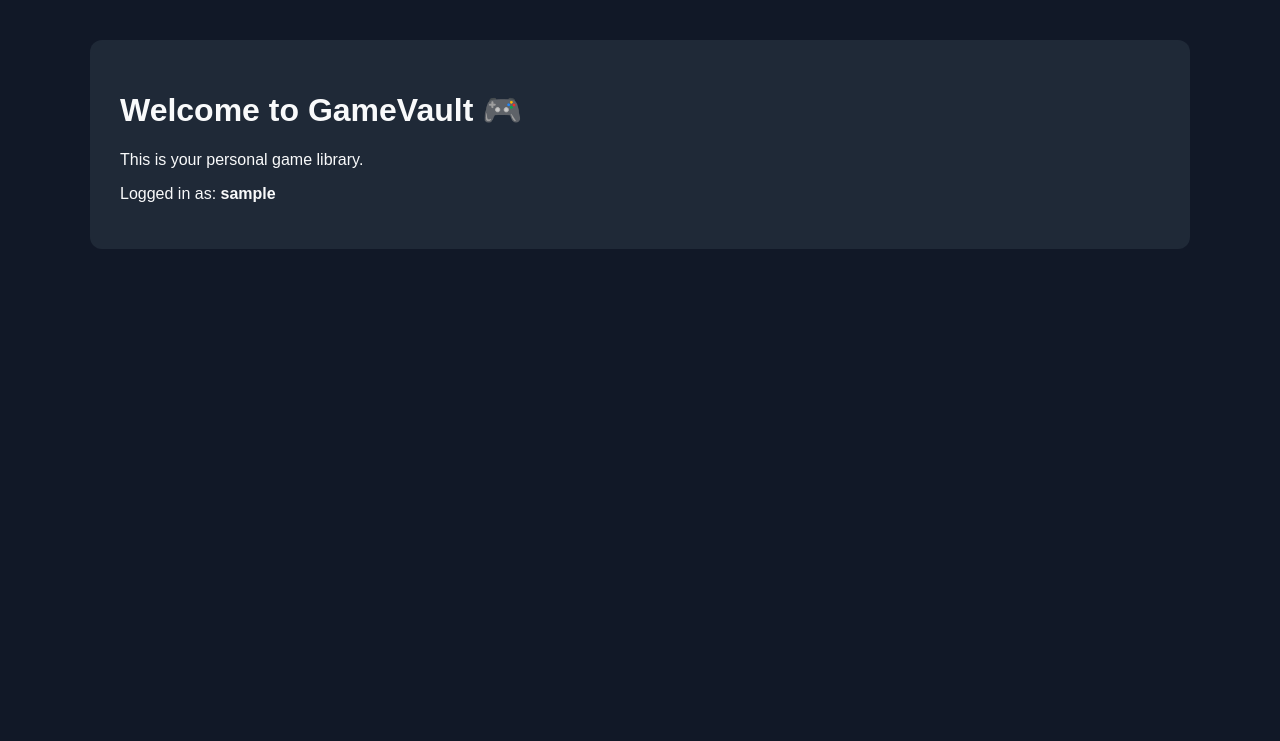
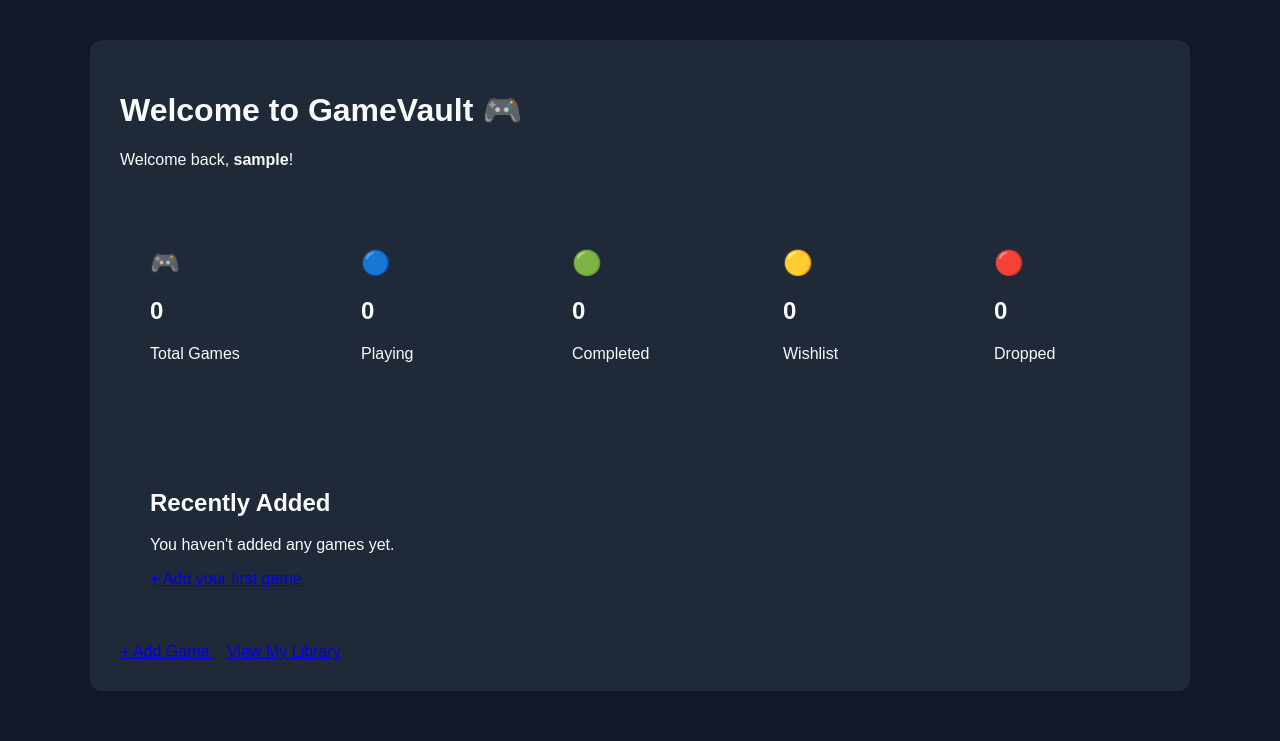
Before and after one commit to MahinChowdhury25/GamerVault, a Django app: page / in a window 1280 px wide. Shown: the part 59-800 px from the top of the page. Run offline with Django 5.2, Linux system fonts and the light colour scheme; the visitor is signed in with stand-in values (Sample User, id 1); data that the repository does not hold is empty.

Commit message:
Add dashboard statistics and recent games

```diff
--- a/games/templates/games/dashboard.html
+++ b/games/templates/games/dashboard.html
@@ -5,16 +5,112 @@
 {% block content %}
 
 <div class="card">
+
     <h1>Welcome to GameVault 🎮</h1>
 
     <p>
-        This is your personal game library.
+        Welcome back,
+        <strong>{{ user.username }}</strong>!
     </p>
 
-    <p>
-        Logged in as:
-        <strong>{{ user.username }}</strong>
-    </p>
+    <div style="
+        display: grid;
+        grid-template-columns: repeat(auto-fit, minmax(180px, 1fr));
+        gap: 15px;
+        margin-top: 30px;
+    ">
+
+        <div class="card">
+            <h2>🎮</h2>
+            <h2>{{ total_games }}</h2>
+            <p>Total Games</p>
+        </div>
+
+        <div class="card">
+            <h2>🔵</h2>
+            <h2>{{ playing_count }}</h2>
+            <p>Playing</p>
+        </div>
+
+        <div class="card">
+            <h2>🟢</h2>
+            <h2>{{ completed_count }}</h2>
+            <p>Completed</p>
+        </div>
+
+        <div class="card">
+            <h2>🟡</h2>
+            <h2>{{ wishlist_count }}</h2>
+            <p>Wishlist</p>
+        </div>
+
+        <div class="card">
+            <h2>🔴</h2>
+            <h2>{{ dropped_count }}</h2>
+            <p>Dropped</p>
+        </div>
+
+    </div>
+
+    <div class="card" style="margin-top: 30px;">
+
+        <h2>Recently Added</h2>
+
+        {% if recent_games %}
+
+            {% for entry in recent_games %}
+
+                <div style="
+                    padding: 15px 0;
+                    border-bottom: 1px solid #374151;
+                ">
+
+                    <h3>
+                        {{ entry.game.title }}
+                    </h3>
+
+                    <p>
+                        Status:
+                        {{ entry.get_status_display }}
+                    </p>
+
+                    <p>
+                        Completion:
+                        {{ entry.completion }}%
+                    </p>
+
+                </div>
+
+            {% endfor %}
+
+        {% else %}
+
+            <p>
+                You haven't added any games yet.
+            </p>
+
+            <a href="{% url 'add_game' %}">
+                + Add your first game
+            </a>
+
+        {% endif %}
+
+    </div>
+
+    <div style="margin-top: 25px;">
+
+        <a href="{% url 'add_game' %}">
+            + Add Game
+        </a>
+
+        &nbsp;&nbsp;
+
+        <a href="{% url 'library' %}">
+            View My Library
+        </a>
+
+    </div>
+
 </div>
 
 {% endblock %}
--- a/games/views.py
+++ b/games/views.py
@@ -69,14 +69,53 @@ def login_view(request):
     return render(request, "games/login.html")
 
 
-@login_required
-def dashboard_view(request):
-    return render(request, "games/dashboard.html")
-
-
 def logout_view(request):
     logout(request)
     return redirect("login")
+
+
+@login_required
+def dashboard_view(request):
+    game_entries = request.user.game_entries.all()
+
+    total_games = game_entries.count()
+
+    playing_count = game_entries.filter(
+        status="playing"
+    ).count()
+
+    completed_count = game_entries.filter(
+        status="completed"
+    ).count()
+
+    wishlist_count = game_entries.filter(
+        status="wishlist"
+    ).count()
+
+    dropped_count = game_entries.filter(
+        status="dropped"
+    ).count()
+
+    recent_games = game_entries.select_related(
+        "game",
+        "game__genre",
+        "game__platform",
+    )[:5]
+
+    context = {
+        "total_games": total_games,
+        "playing_count": playing_count,
+        "completed_count": completed_count,
+        "wishlist_count": wishlist_count,
+        "dropped_count": dropped_count,
+        "recent_games": recent_games,
+    }
+
+    return render(
+        request,
+        "games/dashboard.html",
+        context,
+    )
 
 
 @login_required
@@ -165,6 +204,7 @@ def library_view(request):
         context,
     )
 
+
 @login_required
 def edit_game_view(request, entry_id):
     game_entry = request.user.game_entries.select_related(
```
